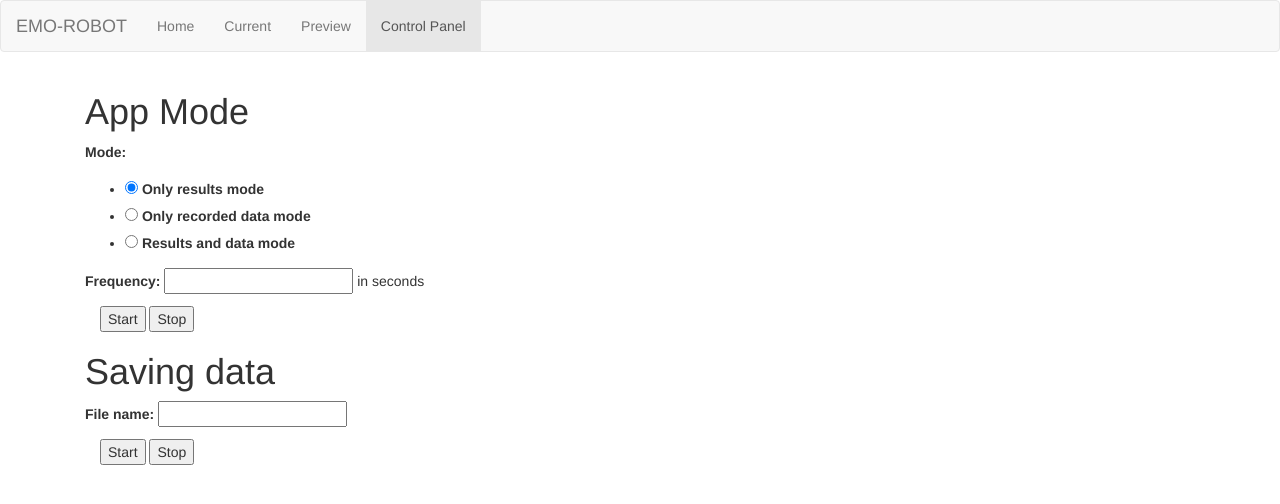
After one commit to cudaczek/emorobot-django, a Django app: page /monitor/control/ in a window 1280 px wide. The commit adds this page. Shown: the top 504 px of the page. Run offline with Django 3.2, Linux system fonts and the light colour scheme; some libraries are stand-ins or nearby versions.

Commit message:
Init GUI for control panel

```diff
--- /dev/null
+++ b/emorobot/monitor/forms.py
@@ -0,0 +1,18 @@
+"""Forms"""
+
+from django import forms
+
+MODE_CHOICES = [('results_mode', 'Only results mode'),
+                ('recorded_data_mode', 'Only recorded data mode'),
+                ('full_mode', 'Results and data mode')]
+
+
+class RecognitionConfigForm(forms.Form):
+    """ form to set recording parameters """
+    mode = forms.ChoiceField(choices=MODE_CHOICES, initial='results_mode', widget=forms.RadioSelect)
+    frequency = forms.IntegerField(min_value=5, help_text="in seconds")
+
+
+class SavingConfigForm(forms.Form):
+    """ form to set saving parameters """
+    file_name = forms.CharField()
--- a/emorobot/monitor/templates/base.html
+++ b/emorobot/monitor/templates/base.html
@@ -1,7 +1,7 @@
 <!DOCTYPE html>
 <html lang="en">
 <head>
-    <title>Charts</title>
+    <title>Emotions</title>
     <meta charset="utf-8">
     <meta name="viewport" content="width=device-width, initial-scale=1">
 
--- /dev/null
+++ b/emorobot/monitor/templates/control_panel.html
@@ -0,0 +1,42 @@
+{% extends 'base.html' %}
+
+{% block navbar %}
+    <ul class="nav navbar-nav">
+        <li><a href="{% url 'index' %}">Home</a></li>
+        <li><a href="{% url 'current_stats' %}">Current</a></li>
+        <li><a href="{% url 'preview' %}">Preview</a></li>
+        <li class="active"><a href="{% url 'control_panel' %}">Control Panel</a></li>
+    </ul>
+{% endblock navbar %}
+
+{% block content %}
+
+<div class='container-fluid'>
+
+        <h1>App Mode</h1>
+        <form action="{% url 'config' %}" method="POST">
+            {% csrf_token %}
+            <input type="hidden" name="next" value="{{ next }}">
+            {{ config_form.as_p }}
+
+            <div class="container">
+                <input type="submit" name="button" value="Start"/>
+                <input type="submit" name="button" value="Stop"/>
+            </div>
+
+        </form>
+        <h1>Saving data</h1>
+        <form action="{% url 'saving' %}" method="POST">
+            {% csrf_token %}
+            <input type="hidden" name="next" value="{{ next }}">
+            {{ saving_form.as_p }}
+
+            <div class="container">
+                <input type="submit" name="button" value="Start"/>
+                <input type="submit" name="button" value="Stop"/>
+            </div>
+
+        </form>
+</div>
+
+{% endblock content %}
--- a/emorobot/monitor/templates/current_stats.html
+++ b/emorobot/monitor/templates/current_stats.html
@@ -77,6 +77,7 @@ function setChart(){
         <li><a href="{% url 'index' %}">Home</a></li>
         <li class="active"><a href="{% url 'current_stats' %}">Current</a></li>
         <li><a href="{% url 'preview' %}">Preview</a></li>
+        <li><a href="{% url 'control_panel' %}">Control Panel</a></li>
     </ul>
 {% endblock navbar %}
 
--- a/emorobot/monitor/templates/time_stats.html
+++ b/emorobot/monitor/templates/time_stats.html
@@ -111,6 +111,7 @@
     <li><a href="{% url 'index' %}">Home</a></li>
     <li><a href="{% url 'current_stats' %}">Current</a></li>
     <li class="active"><a href="{% url 'preview' %}">Preview</a></li>
+    <li><a href="{% url 'control_panel' %}">Control Panel</a></li>
 </ul>
 {% endblock navbar %}
 
--- a/emorobot/monitor/urls.py
+++ b/emorobot/monitor/urls.py
@@ -1,5 +1,6 @@
 from django.urls import path
 
+from .views import ControlPanelView, ConfigFormView, SavingFormView
 from . import views
 
 urlpatterns = [
@@ -9,5 +10,8 @@ urlpatterns = [
     path('api/chart/data/', views.ChartData.as_view(), name='chart'),
     path('current/', views.current_stats, name='current_stats'),
     path('preview/', views.preview_stats, name='preview'),
+    path('control/', ControlPanelView.as_view(), name='control_panel'),
+    path('config/submit', ConfigFormView.as_view(), name='config'),
+    path('saving/submit', SavingFormView.as_view(), name='saving'),
     path('', views.index, name='index'),
 ]
--- a/emorobot/monitor/views.py
+++ b/emorobot/monitor/views.py
@@ -3,9 +3,12 @@ import datetime
 from django.contrib.auth import get_user_model
 from django.http import HttpResponse, JsonResponse
 from django.shortcuts import render
+from django.views.generic import TemplateView, FormView
 
 from rest_framework.views import APIView
 from rest_framework.response import Response
+
+from .forms import RecognitionConfigForm, SavingConfigForm
 
 User = get_user_model()
 
@@ -21,6 +24,56 @@ def preview_stats(request):
 def current_stats(request):
     return render(request, "current_stats.html")
 
+
+# Control Panel #
+
+class ControlPanelView(TemplateView):
+    template_name = 'control_panel.html'
+
+    def get(self, request, *args, **kwargs):
+        config_form = RecognitionConfigForm(self.request.GET or None)
+        saving_form = SavingConfigForm(self.request.GET or None)
+        context = self.get_context_data(**kwargs)
+        context['config_form'] = config_form
+        context['saving_form'] = saving_form
+        return self.render_to_response(context)
+
+
+class ConfigFormView(FormView):
+    form_class = RecognitionConfigForm
+    template_name = 'control_panel.html'
+    success_url = '/'
+
+    def post(self, request, *args, **kwargs):
+        question_form = self.form_class(request.POST)
+        answer_form = RecognitionConfigForm()
+        if question_form.is_valid():
+            question_form.save()
+            return self.render_to_response(self.get_context_data(sucess=True))
+        else:
+            return self.render_to_response(
+                self.get_context_data(question_form=question_form, answer_form=answer_form)
+            )
+
+
+class SavingFormView(FormView):
+    form_class = SavingConfigForm
+    template_name = 'sample_forms/index.html'
+    success_url = '/'
+
+    def post(self, request, *args, **kwargs):
+        answer_form = self.form_class(request.POST)
+        question_form = SavingConfigForm()
+        if answer_form.is_valid():
+            answer_form.save()
+            return self.render_to_response(self.get_context_data(sucess=True))
+        else:
+            return self.render_to_response(
+                self.get_context_data(answer_form=answer_form, question_form=question_form)
+            )
+
+
+# Data getters #
 
 def get_data(request, *args, **kwargs):
     data = {
@@ -45,7 +98,7 @@ def get_current_data(request, *args, **kwargs):
         "male_fearful": 3.5464,
         "male_happy": 7.23425,
         "male_sad": 2.1234,
-        label : 1.0
+        label: 1.0
     }
     video_recognizer = {
         "angry": 3.1,
```
Also changed, not shown: emorobot/monitor/templates/index.html (+2 -111 lines).
